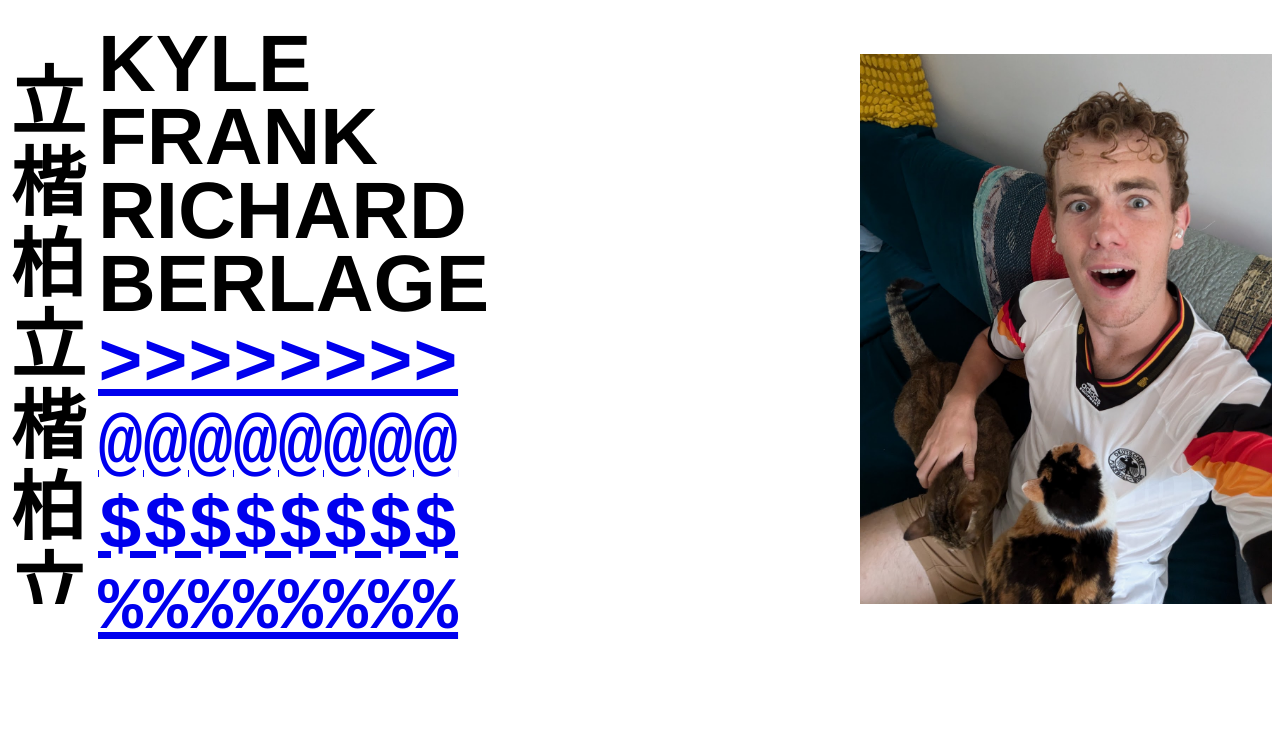
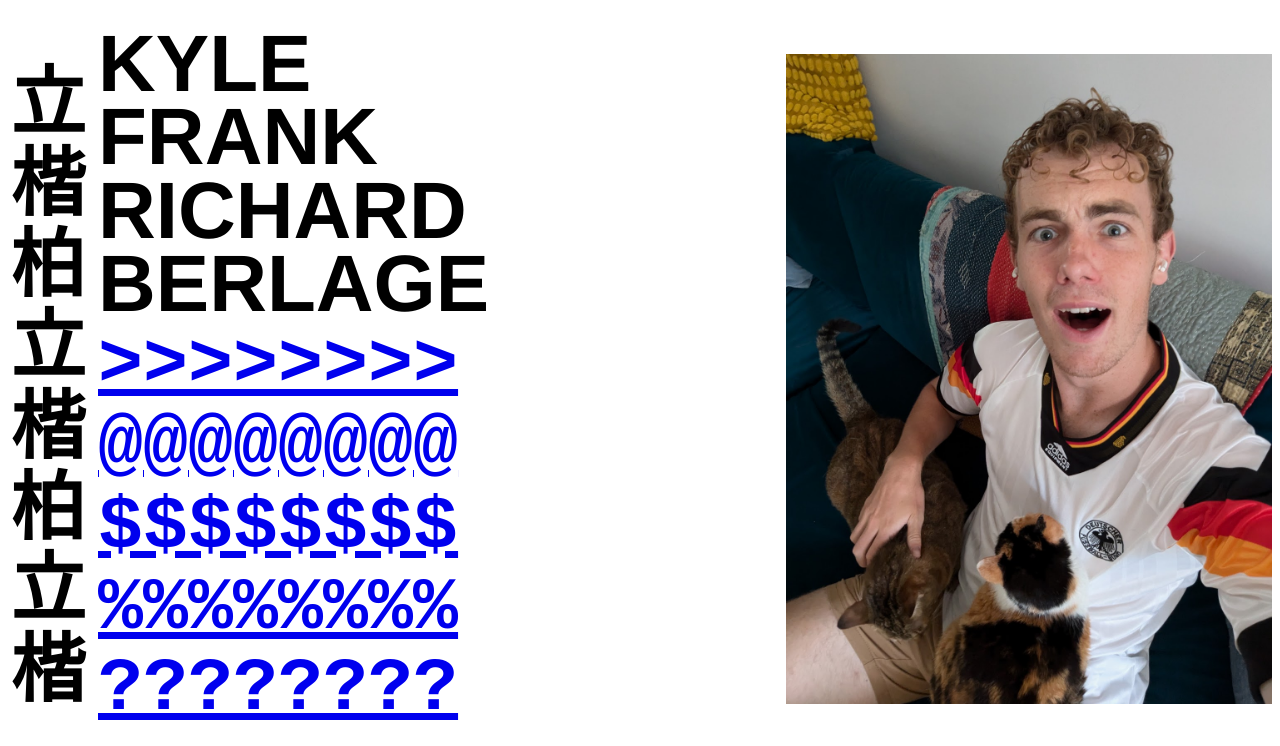
Before and after one commit to kyylb/likai.github.io, a plain HTML site: page index.html in a window 1280 px wide. Drawn offline with Linux system fonts and the light colour scheme.

Commit message:
added empass paper

```diff
--- a/index.html
+++ b/index.html
@@ -31,7 +31,7 @@
             float: left;
             padding-right: 10px;
             width: 80px;
-            height: 550px;
+            height: 650px;
 
             }
 
@@ -62,7 +62,7 @@
         </style>
         </head>
         <body>
-        <img src="https://github.com/kyylb/likai.github.io/blob/main/cat.jpg?raw=true" width="412" height="550" align="right"></img>
+        <img src="https://github.com/kyylb/likai.github.io/blob/main/cat.jpg?raw=true" width="486" height="650" align="right"></img>
         <div align="middle" class="marquee">
             <div class="marq-text" align="middle">
             <h2>柏</h2>
@@ -139,5 +139,6 @@
         <h2><a href="mailto:k@likai.nl">@@@@@@@@</a></h2>
         <h2><a href="https://drive.google.com/file/d/1vpQS10pdiL7t9-Mr5FwGQvim1ZdGysAj/view?usp=drive_link">$$$$$$$$</a></h2>
         <h2><a href="https://drive.google.com/file/d/1pChlKz4jQfOemt0sboL09Dyhbg-Zgm8t/view?usp=drive_link">%%%%%%%%</a></h2>
+        <h2><a href="https://drive.google.com/file/d/1Y4QE-Iir0MG3O08BZEpvgVXWwl8OKd7h/view?usp=drive_link">????????</a></h2>
     </body>
 </html>
```
